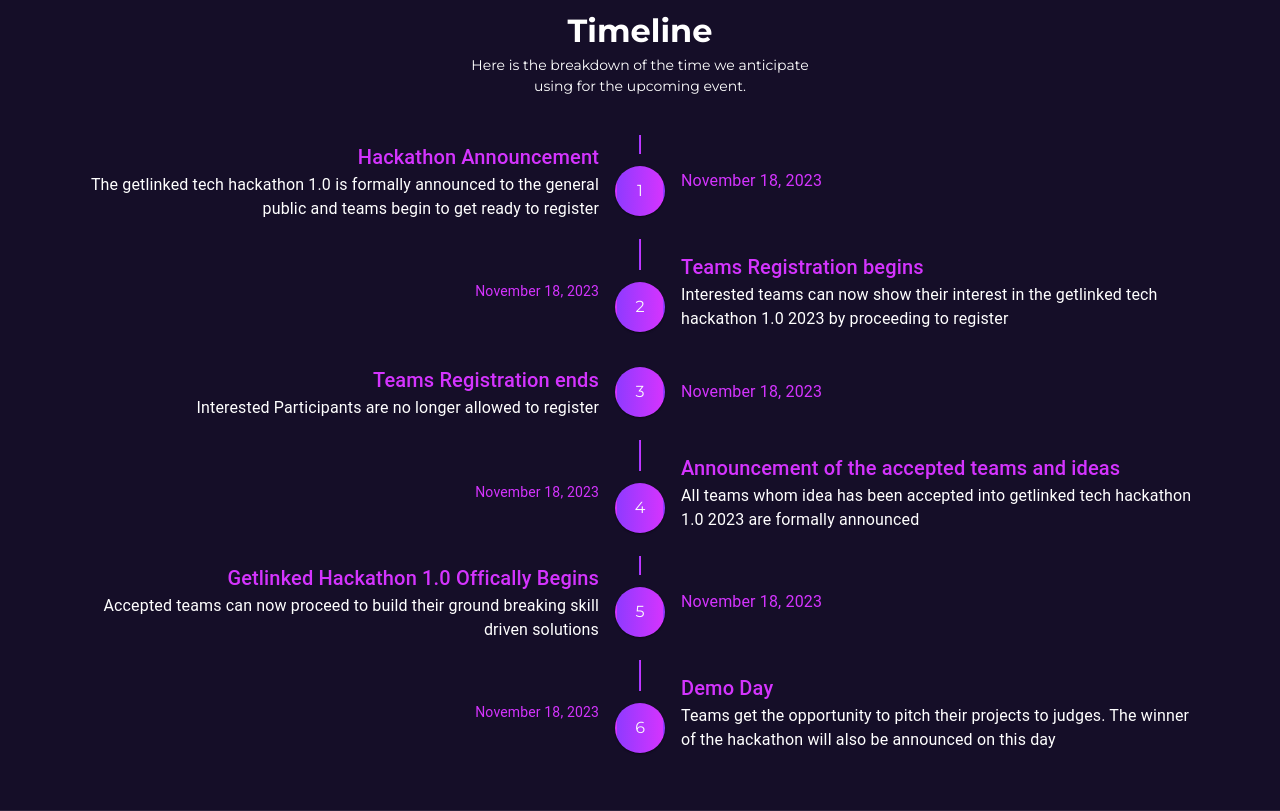
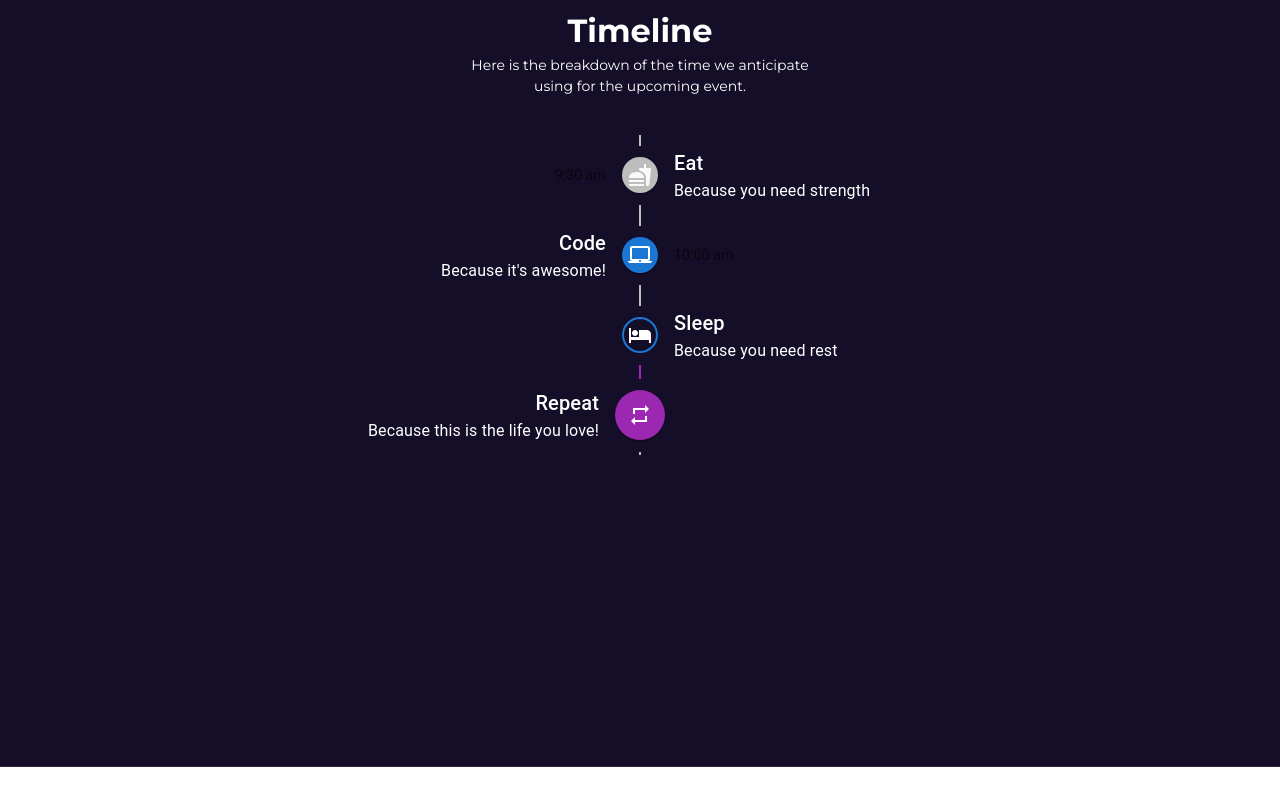
Before and after one commit to Omolaso/getLinked, a Next.js app: page / in a window 1280 px wide. Shown: the part 3540-4351 px from the top of the page. After the commit the page ends 4307 px from the top, so only its background shows below. Built offline with nearby package versions, Linux system fonts and the light colour scheme.

Commit message:
worked on timeline

```diff
--- a/views/LandingPage/Section5/largeScreenTL.tsx
+++ b/views/LandingPage/Section5/largeScreenTL.tsx
@@ -16,7 +16,7 @@
 const LargeScreenTimeline = () => {
 	return (
 		<>
-			{sectionTimeline.map((timeline: ITimeline, index: number) => (
+			{/* {sectionTimeline.map((timeline: ITimeline, index: number) => (
 				<div key={timeline.heading1} className="w-full">
 					{timeline.position === "left" ? (
 						<Timeline position="alternate">
@@ -33,8 +33,8 @@
 										{timeline.paragraph}
 									</Typography>
 								</TimelineContent>
-								<TimelineSeparator className="min-h-[3rem]">
-									<TimelineConnector className="bg-gradient-to-r from-blue to-purple max-h-[3rem] w-full max-w-[4px]" />
+								<TimelineSeparator className="max-h-[7rem]">
+									<TimelineConnector className="bg-gradient-to-r from-blue to-purple w-full max-w-[4px]" />
 									<TimelineDot
 										className="bg-gradient-to-r from-blue to-purple"
 										sx={{
@@ -67,7 +67,7 @@
 								>
 									{timeline.heading2}
 								</TimelineOppositeContent>
-								<TimelineSeparator className="min-h-[3rem]">
+								<TimelineSeparator className="max-h-[7rem]">
 									<TimelineConnector className="bg-gradient-to-r from-blue to-purple w-full max-w-[4px]" />
 									<TimelineDot
 										className="bg-gradient-to-r from-blue to-purple"
@@ -98,46 +98,95 @@
 						</Timeline>
 					)}
 				</div>
-			))}
+			))} */}
+			<Timeline position="alternate">
+				<TimelineItem>
+					<TimelineOppositeContent
+						sx={{ m: "auto 0" }}
+						align="right"
+						variant="body2"
+						color="text.secondary"
+					>
+						9:30 am
+					</TimelineOppositeContent>
+					<TimelineSeparator>
+						<TimelineConnector />
+						<TimelineDot>
+							<FastfoodIcon />
+						</TimelineDot>
+						<TimelineConnector />
+					</TimelineSeparator>
+					<TimelineContent sx={{ py: "12px", px: 2 }}>
+						<Typography variant="h6" component="span">
+							Eat
+						</Typography>
+						<Typography>Because you need strength</Typography>
+					</TimelineContent>
+				</TimelineItem>
+				<TimelineItem>
+					<TimelineOppositeContent
+						sx={{ m: "auto 0" }}
+						variant="body2"
+						color="text.secondary"
+					>
+						10:00 am
+					</TimelineOppositeContent>
+					<TimelineSeparator>
+						<TimelineConnector />
+						<TimelineDot color="primary">
+							<LaptopMacIcon />
+						</TimelineDot>
+						<TimelineConnector />
+					</TimelineSeparator>
+					<TimelineContent sx={{ py: "12px", px: 2 }}>
+						<Typography variant="h6" component="span">
+							Code
+						</Typography>
+						<Typography>Because it&apos;s awesome!</Typography>
+					</TimelineContent>
+				</TimelineItem>
+				<TimelineItem>
+					<TimelineSeparator>
+						<TimelineConnector />
+						<TimelineDot color="primary" variant="outlined">
+							<HotelIcon />
+						</TimelineDot>
+						<TimelineConnector sx={{ bgcolor: "secondary.main" }} />
+					</TimelineSeparator>
+					<TimelineContent sx={{ py: "12px", px: 2 }}>
+						<Typography variant="h6" component="span">
+							Sleep
+						</Typography>
+						<Typography>Because you need rest</Typography>
+					</TimelineContent>
+				</TimelineItem>
+				<TimelineItem>
+					<TimelineSeparator>
+						<TimelineConnector sx={{ bgcolor: "secondary.main" }} />
+						<TimelineDot
+							color="secondary"
+							sx={{
+								display: "flex",
+								alignItems: "center",
+								justifyContent: "center",
+								width: "50px",
+								height: "50px",
+							}}
+						>
+							<RepeatIcon />
+						</TimelineDot>
+						<TimelineConnector />
+					</TimelineSeparator>
+					<TimelineContent sx={{ py: "12px", px: 2 }}>
+						<Typography variant="h6" component="span">
+							Repeat
+						</Typography>
+						<Typography>Because this is the life you love!</Typography>
+					</TimelineContent>
+				</TimelineItem>
+			</Timeline>
 		</>
 	);
 };
 
 export default LargeScreenTimeline;
-
-// <TimelineItem>
-// 	<TimelineOppositeContent
-// 		sx={{ m: "auto 0" }}
-// 		align="right"
-// 		className="text-[1.5rem] text-purple font-bold"
-// 	>
-// 		{timeline.heading2}
-// 	</TimelineOppositeContent>
-// 	<TimelineSeparator>
-// 		<TimelineConnector className="bg-gradient-to-r from-blue to-purple min-h-[3rem] w-full max-w-[4px]" />
-// 		<TimelineDot
-// 	className="bg-gradient-to-r from-blue to-purple"
-// 	sx={{
-// 		display: "flex",
-// 		alignItems: "center",
-// 		justifyContent: "center",
-// 		width: "50px",
-// 		height: "50px",
-// 	}}
-// >
-// 	{index + 1}
-// </TimelineDot>
-// 	</TimelineSeparator>
-// 	<TimelineContent sx={{ m: "auto 0", textAlign: "left" }}>
-// 		<Typography
-// 			variant="h6"
-// 			component="span"
-// 	className="text-[1.5rem] text-purple font-bold"
-// >
-// 	{timeline.heading1}
-// 		</Typography>
-// <Typography className="text-[0.875rem] font-normal">
-// 	{timeline.paragraph}
-// 		</Typography>
-// 	</TimelineContent>
-// </TimelineItem>
```
